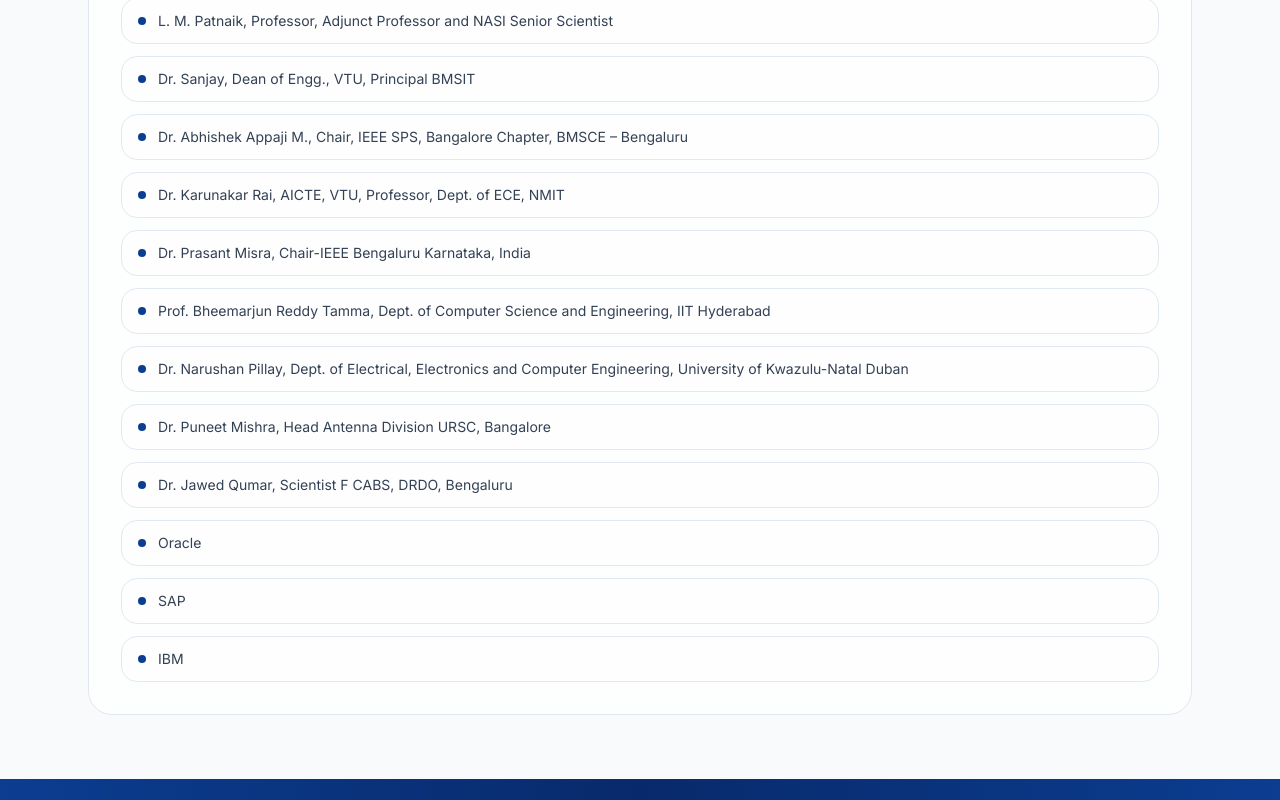
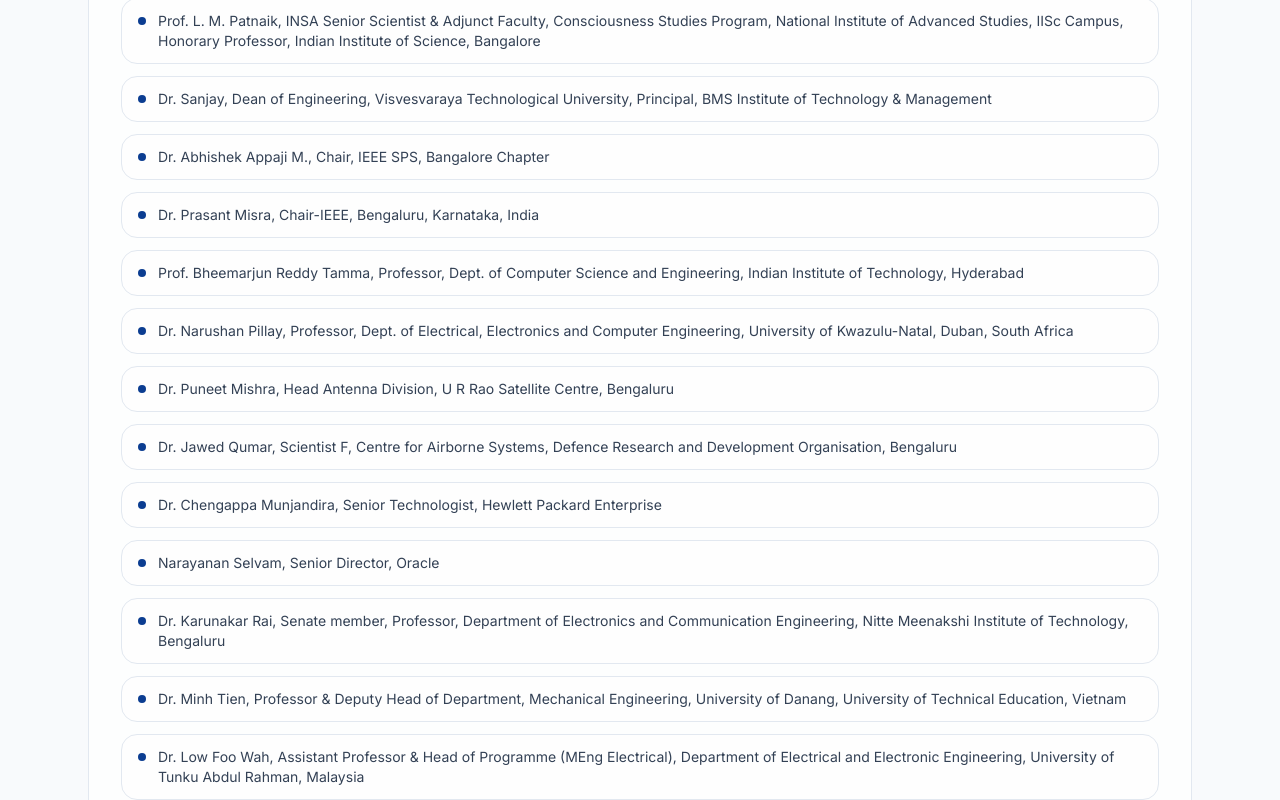
Before and after one commit to kshitiz-12/mvit-techcon, a React (Vite) app: page /key-committees in a window 1280 px wide. Shown: the part 2220-3020 px from the top of the page. Built offline with nearby package versions, Linux system fonts and the light colour scheme.

Commit message:
comittee

```diff
--- a/src/pages/KeyCommittees.tsx
+++ b/src/pages/KeyCommittees.tsx
@@ -102,18 +102,23 @@
 ]
 
 const advisoryCommittee = [
-  'L. M. Patnaik, Professor, Adjunct Professor and NASI Senior Scientist',
-  'Dr. Sanjay, Dean of Engg., VTU, Principal BMSIT',
-  'Dr. Abhishek Appaji M., Chair, IEEE SPS, Bangalore Chapter, BMSCE – Bengaluru',
-  'Dr. Karunakar Rai, AICTE, VTU, Professor, Dept. of ECE, NMIT',
-  'Dr. Prasant Misra, Chair-IEEE Bengaluru Karnataka, India',
-  'Prof. Bheemarjun Reddy Tamma, Dept. of Computer Science and Engineering, IIT Hyderabad',
-  'Dr. Narushan Pillay, Dept. of Electrical, Electronics and Computer Engineering, University of Kwazulu-Natal Duban',
-  'Dr. Puneet Mishra, Head Antenna Division URSC, Bangalore',
-  'Dr. Jawed Qumar, Scientist F CABS, DRDO, Bengaluru',
-  'Oracle',
-  'SAP',
-  'IBM',
+  'Prof. L. M. Patnaik, INSA Senior Scientist & Adjunct Faculty, Consciousness Studies Program, National Institute of Advanced Studies, IISc Campus, Honorary Professor, Indian Institute of Science, Bangalore',
+  'Dr. Sanjay, Dean of Engineering, Visvesvaraya Technological University, Principal, BMS Institute of Technology & Management',
+  'Dr. Abhishek Appaji M., Chair, IEEE SPS, Bangalore Chapter',
+  'Dr. Prasant Misra, Chair-IEEE, Bengaluru, Karnataka, India',
+  'Prof. Bheemarjun Reddy Tamma, Professor, Dept. of Computer Science and Engineering, Indian Institute of Technology, Hyderabad',
+  'Dr. Narushan Pillay, Professor, Dept. of Electrical, Electronics and Computer Engineering, University of Kwazulu-Natal, Duban, South Africa',
+  'Dr. Puneet Mishra, Head Antenna Division, U R Rao Satellite Centre, Bengaluru',
+  'Dr. Jawed Qumar, Scientist F, Centre for Airborne Systems, Defence Research and Development Organisation, Bengaluru',
+  'Dr. Chengappa Munjandira, Senior Technologist, Hewlett Packard Enterprise',
+  'Narayanan Selvam, Senior Director, Oracle',
+  'Dr. Karunakar Rai, Senate member, Professor, Department of Electronics and Communication Engineering, Nitte Meenakshi Institute of Technology, Bengaluru',
+  'Dr. Minh Tien, Professor & Deputy Head of Department, Mechanical Engineering, University of Danang, University of Technical Education, Vietnam',
+  'Dr. Low Foo Wah, Assistant Professor & Head of Programme (MEng Electrical), Department of Electrical and Electronic Engineering, University of Tunku Abdul Rahman, Malaysia',
+  'Dr. Barbara Szymanik, Associate Professor, West Pomeranian University of Technology, Poland',
+  'Dr. Przemyslaw Lopato, Professor, Department of Theoretical Electrical Engineering and Computer Science, West Pomeranian University of Technology, Poland',
+  'Dr. Grzegorz Psuj, Associate Professor, Faculty of Electrical and Computer Engineering, West Pomeranian University of Technology, Szczecin, Poland',
+  'Ir. Prof. Dr. Sumathi Sethupathi, Faculty of Engineering and Green Technology (FEGT), Department of Environmental Engineering, Kampar Campus, University Tunku Abdul Rahman, Malaysia',
 ]
 
 const KeyCommittees = () => {
```
